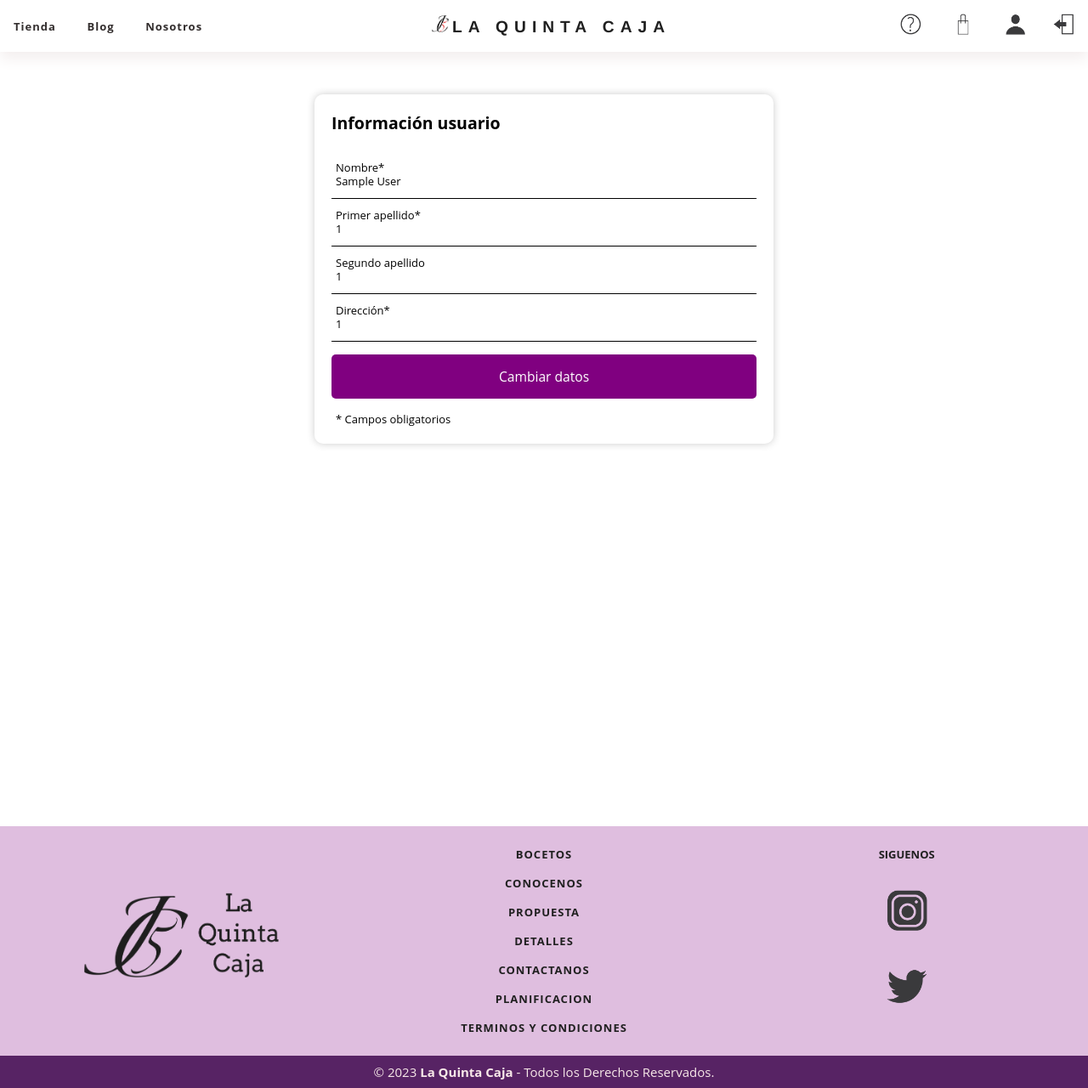
After one commit to alexpareja/AplicacionesWeb, a PHP site: page /editarUsuario.php in a window 1280 px wide. The commit adds this page. Shown: the whole page at 85% size. Run offline with PHP 8.4, Linux system fonts and the light colour scheme; the visitor is signed in with stand-in values (Sample User, id 1); some libraries are stand-ins or nearby versions.

Commit message:
Empezar editar usuario

```diff
--- /dev/null
+++ b/editarUsuario.php
@@ -0,0 +1,28 @@
+<?php
+require_once __DIR__.'/includes/configuracion.php';
+
+	$tituloPagina = 'Editar Usuario';
+	$contenidoPrincipal = '';
+
+	$id=$_SESSION['id'];
+	$usuario=es\ucm\fdi\aw\Usuario::buscaPorId($id);
+
+
+	$nombre=$usuario->getNombre();
+	$apellido1=$usuario->getApellido1();
+	$apellido2=$usuario->getApellido2();
+	$email=$usuario->getCorreo();
+	$pass=$usuario->getPassword();
+	$direccion=$usuario->getDireccion();
+	$form = new es\ucm\fdi\aw\FormularioEditarUsuario();
+	$form->setUsuario($usuario);
+	$htmlFormEUsur = $form->gestiona();
+
+
+	//Se muestran los campos del formulario en la vist
+
+	$contenidoPrincipal .= <<<EOS
+	$htmlFormEUsur
+	EOS;
+
+require __DIR__.'/includes/plantillas/plantillaFormulario.php';
--- /dev/null
+++ b/includes/FormularioEditarUsuario.php
@@ -0,0 +1,96 @@
+<?php
+namespace es\ucm\fdi\aw;
+
+class FormularioEditarUsuario extends Formulario
+{
+    private $usuario;
+
+    public function __construct() {
+        parent::__construct('formEUser', ['urlRedireccion' => 'miPerfil.php']);
+    }
+
+    public function setUsuario($usuario) {
+        $this->usuario=$usuario;
+    }
+
+    protected function generaCamposFormulario(&$datos)
+    {
+        // Se generan los mensajes de error si existen.
+        $htmlErroresGlobales = self::generaListaErroresGlobales($this->errores);
+        $erroresCampos = self::generaErroresCampos(['nombreUsuario', 'apellido1Usuario', 'direccionUsuario'], $this->errores, 'span', array('class' => 'error'));
+
+        $html = <<<EOF
+        $htmlErroresGlobales
+        <div id = "login-registro-form">
+            <fieldset>
+                <legend>Información usuario</legend>
+                <div class="inputbox">
+                    <input id="nombreUsuario" type="text" name="nombreUsuario" value="{$this->usuario->getNombre()}" placeholder="Introduce tu nombre">
+                    <label for="nombreUsuario">Nombre*</label>
+                    <span id="errorNombre">{$erroresCampos['nombreUsuario']}</span>
+                </div>
+                <div class="inputbox">
+                    <input id="apellido1Usuario" type="text" name="apellido1Usuario" value="{$this->usuario->getApellido1()}" placeholder="Introduce tu primer apellido">
+                    <label for="apellido1Usuario">Primer apellido*</label>
+                    <span id="errorApellido">{$erroresCampos['apellido1Usuario']}</span>
+                </div>
+                <div class="inputbox">
+                    <input id="apellido2Usuario" type="text" name="apellido2Usuario" value="{$this->usuario->getApellido2()}" placeholder="Introduce tu segundo apellido">
+                    <label for="apellido2Usuario">Segundo apellido</label>
+                </div>
+                <div class="inputbox">
+                    <input id="direccionUsuario" type="text" name="direccionUsuario" value="{$this->usuario->getDireccion()}" placeholder="Introduce tu dirección">
+                    <label for="direccionUsuario">Dirección*</label>
+                    <span id="errorDir">{$erroresCampos['direccionUsuario']}</span>
+                </div>
+                <div>
+                    <button type="submit" name="editarUser">Cambiar datos</button>
+                </div>
+                <p>* Campos obligatorios</p>
+            </fieldset>
+        </div>
+        EOF;
+        return $html;
+    }
+
+
+    protected function procesaFormulario(&$datos)
+    {
+        $this->errores = [];
+
+        $nombreUsuario = trim($datos['nombreUsuario'] ?? '');
+        $nombreUsuario = filter_var($nombreUsuario, FILTER_SANITIZE_FULL_SPECIAL_CHARS);
+        if ( ! $nombreUsuario || empty($nombreUsuario)) {
+            $this->errores['nombreUsuario'] = 'El nombre de usuario no puede estar vacío.';
+        }
+
+        $apellido1Usuario = trim($datos['apellido1Usuario'] ?? '');
+        $apellido1Usuario = filter_var($apellido1Usuario, FILTER_SANITIZE_FULL_SPECIAL_CHARS);
+        if ( ! $apellido1Usuario || empty($apellido1Usuario)) {
+            $this->errores['apellido1Usuario'] = 'El primer apellido del usuario no puede estar vacío.';
+        }
+
+        $apellido2Usuario = trim($datos['apellido2Usuario'] ?? '');
+        $apellido2Usuario = filter_var($apellido2Usuario, FILTER_SANITIZE_FULL_SPECIAL_CHARS);
+
+        $direccionUsuario = trim($datos['direccionUsuario'] ?? '');
+        $direccionUsuario = filter_var($direccionUsuario, FILTER_SANITIZE_FULL_SPECIAL_CHARS);
+        if ( ! $direccionUsuario || empty($direccionUsuario) ) {
+            $this->errores['direccionUsuario'] = 'La dirección no puede estar vacía.';
+        }
+
+        if (count($this->errores) === 0) {
+            $id = $this->usuario->getId();
+            $password = $this->usuario->getPassword();
+            $correo = $this->usuario->getCorreo();
+            $rol = $this->usuario->getRol();
+            $usuario = Usuario::editarUsuario($id, $nombreUsuario, $apellido1Usuario, $apellido2Usuario, $password, $correo, $direccionUsuario, $rol);
+            if($usuario) {
+                $_SESSION['nombre'] = $this->usuario->getNombre();
+                $_SESSION['apellido1'] = $this->usuario->getApellido1();
+                $_SESSION['apellido2'] = $this->usuario->getApellido2();
+                $_SESSION['direccion'] = $this->usuario->getDireccion();
+            }
+        }
+    }
+}
--- a/includes/Usuario.php
+++ b/includes/Usuario.php
@@ -60,6 +60,12 @@ class Usuario
     {
         $usuarioDAO= new UsuarioDAO();
         return $usuarioDAO->crea($nombre, $password, $apellido1,$apellido2,$direccion,$correo);
+    }
+
+    public static function editarUsuario($id, $nombre, $apellido1, $apellido2, $password, $correo, $direccion, $rol)
+    {
+        $usuarioDAO = new UsuarioDAO();
+        return $usuarioDAO->editarUsuario($id, $nombre, $apellido1, $apellido2, $password, $correo, $direccion, $rol);
     }
 
     //borra el usuario
--- a/includes/UsuarioDAO.php
+++ b/includes/UsuarioDAO.php
@@ -64,6 +64,36 @@ class UsuarioDAO
         $hash=password_hash($password, PASSWORD_BCRYPT);
         $user = new Usuario($nuevaId=null,$nombre,$apellido1,$apellido2, $hash, $correo,$direccion,$nuevoRol);
         return self::guarda($user);
+    }
+
+    public function editarUsuario($id, $nombre, $apellido1, $apellido2, $password, $correo, $direccion, $rol)
+    {
+        $hash = password_hash($password, PASSWORD_BCRYPT);
+        $user = new Usuario($id, $nombre, $apellido1, $apellido2, $hash, $correo, $direccion, $rol);
+        return self::actualiza($user);
+    }
+
+    public function actualiza($usuario)
+    {
+        $idUser = $usuario->getId();
+        if (!$idUser) {
+            return false;
+        }
+
+        $query = sprintf("UPDATE usuarios SET nombre = '%s', apellido1 = '%s', apellido2 = '%s', direccion = '%s' WHERE id = '%s'"
+            , $this->conn->real_escape_string($usuario->getNombre())
+            , $this->conn->real_escape_string($usuario->getApellido1())
+            , $this->conn->real_escape_string($usuario->getApellido2())
+            , $this->conn->real_escape_string($usuario->getDireccion())
+            , $this->conn->real_escape_string($usuario->getId())
+        );
+
+        if (!$this->conn->query($query)) {
+            error_log("Error BD ({$this->conn->errno}): {$this->conn->error}");
+            return false;
+        }
+
+        return true;
     }
 
     //inserta nuevo usuario
--- a/miCuenta.php
+++ b/miCuenta.php
@@ -6,7 +6,7 @@ $contenidoPrincipal = '';
 $nombre = $_SESSION['nombre'];
 
 $contenidoPrincipal = <<<EOS
-<div id="sesion">
+<div class="sesion">
   <p>Hola,</p>
   <h2>$nombre</h2>
   <br>
```
Also changed, not shown: css/plantilla.css (+22 -4 lines), miPerfil.php (+7 -0 lines), 1 other file.
